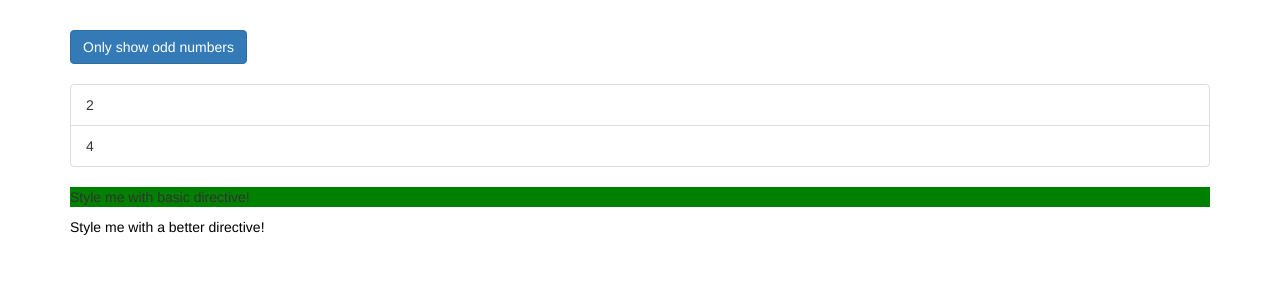
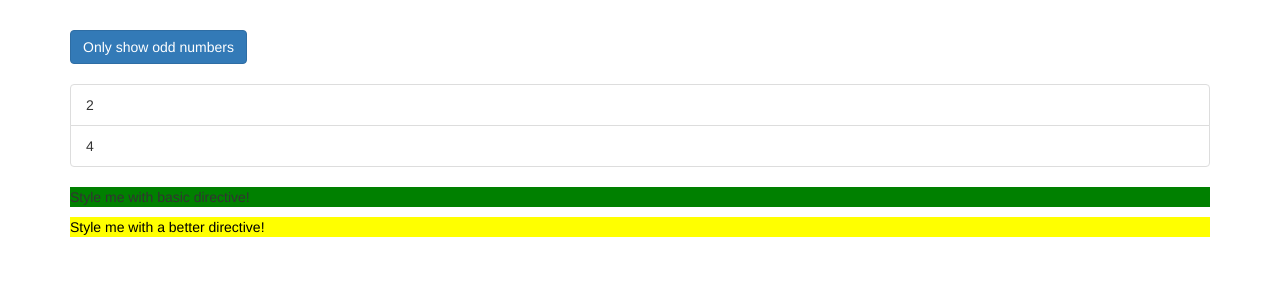
Before and after one commit to daisymae/directives, an Angular app: page / in a window 1280 px wide. Shown: the top 300 px of the page. Built offline with nearby package versions, Linux system fonts and the light colour scheme.

Commit message:
Enhance directive
Enhance custom directive to allow for inputs to provide more
customization capabilities.

```diff
--- a/src/app/app.component.html
+++ b/src/app/app.component.html
@@ -26,7 +26,11 @@
       </div>
       </ul>
       <p appBasicHighlight>Style me with basic directive!</p>
-      <p appBetterHighlight>Style me with a better directive!</p>
+      <p appBetterHighlight [defaultBackgroundColor]="'yellow'"
+        [highlightColor]="'purple'"
+        [defaultColor]="'black'"
+        [hoverColor]="'yellow'"
+        [afterVisitColor]="'purple'">Style me with a better directive!</p>
       <!-- <ng-template [ngIf]="onlyOdd">
         <p>Only odd</p>
       </ng-template> -->
--- a/src/app/better-highlight/better-highlight.directive.ts
+++ b/src/app/better-highlight/better-highlight.directive.ts
@@ -1,18 +1,27 @@
-import { Directive, Renderer2, OnInit, ElementRef, HostListener, HostBinding } from '@angular/core';
+import { Directive, Renderer2, OnInit, ElementRef, HostListener, HostBinding, Input } from '@angular/core';
 
 @Directive({
   selector: '[appBetterHighlight]'
 })
 export class BetterHighlightDirective implements OnInit {
+  // custom property binding
+  @Input() defaultBackgroundColor = 'transparent';
+  @Input() highlightColor = 'blue';
+  @Input() defaultColor = 'black';
+  @Input() hoverColor = 'white';
+  @Input() afterVisitColor = 'purple';
+
   // input is the property we want to bind to
   // alternative to using Renderer2
   // can bind to any property of element sitting on
-  @HostBinding('style.backgroundColor') backgroundColor = 'transparent';
-  @HostBinding('style.color') color = 'black';
+  @HostBinding('style.backgroundColor') backgroundColor;
+  @HostBinding('style.color') color;
 
   constructor(private elRef: ElementRef, private renderer: Renderer2) { }
 
   ngOnInit() {
+    this.backgroundColor = this.defaultBackgroundColor;
+    this.color = this.defaultColor;
     // better to use the renderer; need to access the nativeElement
     // this.renderer.setStyle(this.elRef.nativeElement, 'background-color', 'blue');
     // this.renderer.setStyle(this.elRef.nativeElement, 'color', 'white');
@@ -21,15 +30,15 @@ export class BetterHighlightDirective implements OnInit {
   @HostListener('mouseenter') mouseover(eventData: Event) {
     // this.renderer.setStyle(this.elRef.nativeElement, 'background-color', 'blue');
     // this.renderer.setStyle(this.elRef.nativeElement, 'color', 'white');
-    this.backgroundColor = 'blue';
-    this.color = 'white';
+    this.backgroundColor = this.highlightColor;
+    this.color = this.hoverColor;
   }
 
   @HostListener('mouseleave') mouseleave(eventData: Event) {
     // this.renderer.setStyle(this.elRef.nativeElement, 'background-color', 'transparent');
     // this.renderer.setStyle(this.elRef.nativeElement, 'color', 'black');
-    this.backgroundColor = 'transparent';
+    this.backgroundColor = this.defaultBackgroundColor;
     // simulate a link visited by changing the color after a hover
-    this.color = 'purple';
+    this.color = this.afterVisitColor;
   }
 }
```
